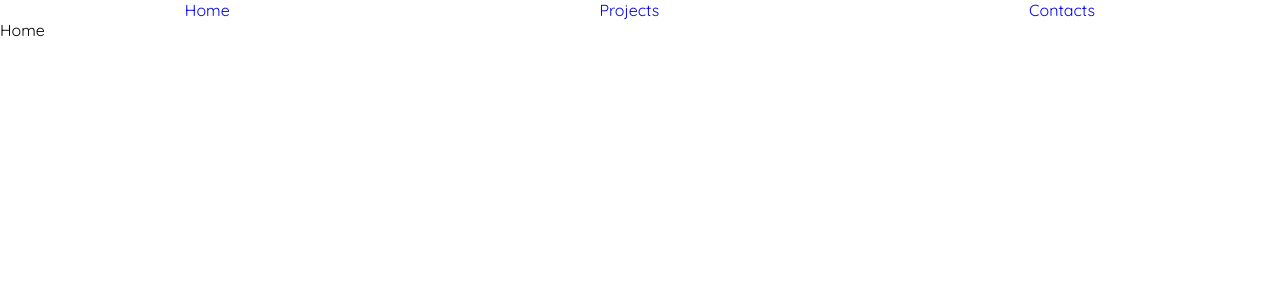
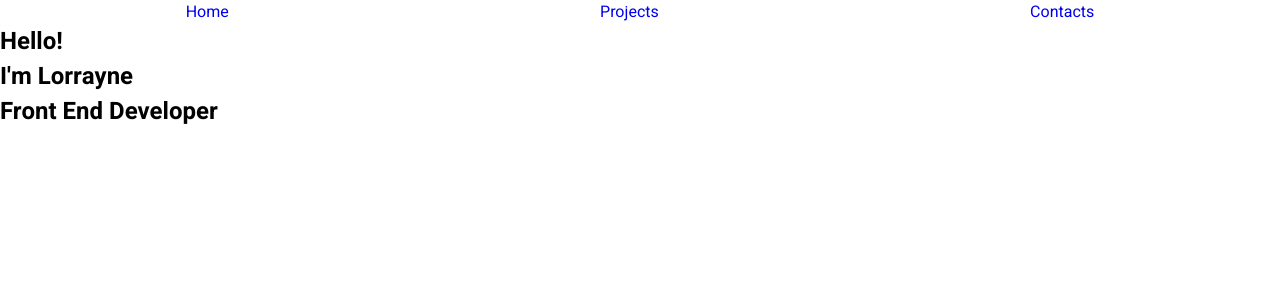
Before and after one commit to lolimamota/PortfiolioDoisPontoZero, a React (Vite) app in the folder portfolio/: page / in a window 1280 px wide. Shown: the top 300 px of the page. Built offline with nearby package versions, Linux system fonts and the light colour scheme.

Commit message:
Troca de fonte, para a mesma do modelo figma

```diff
--- a/portfolio/index.html
+++ b/portfolio/index.html
@@ -6,7 +6,8 @@
   <meta name="viewport" content="width=device-width, initial-scale=1.0" />
   <link rel="preconnect" href="https://fonts.googleapis.com">
   <link rel="preconnect" href="https://fonts.gstatic.com" crossorigin>
-  <link href="https://fonts.googleapis.com/css2?family=Quicksand:wght@300..700&display=swap" rel="stylesheet">
+  <link href="https://fonts.googleapis.com/css2?family=Heebo:wght@100..900&family=Quicksand:wght@300..700&display=swap"
+    rel="stylesheet">
   <title>Portfólio Lorrayne</title>
 </head>
 
--- a/portfolio/src/App.jsx
+++ b/portfolio/src/App.jsx
@@ -8,7 +8,7 @@ const GlobalStyle = createGlobalStyle`
   margin:0;
   padding: 0;
   box-sizing: border-box;
-  font-family: "Quicksand", sans-serif;
+  font-family: "Heebo", sans-serif;
   list-style: none;
   text-decoration: none;
 }
--- a/portfolio/src/Components/Home/Home.jsx
+++ b/portfolio/src/Components/Home/Home.jsx
@@ -2,7 +2,11 @@ import React from 'react'
 
 function Home() {
   return (
-    <div>Home</div>
+    <div>
+      <h2>Hello!</h2>
+      <h2>I'm Lorrayne</h2>
+      <h2>Front End Developer</h2>
+    </div>
   )
 }
 
```
